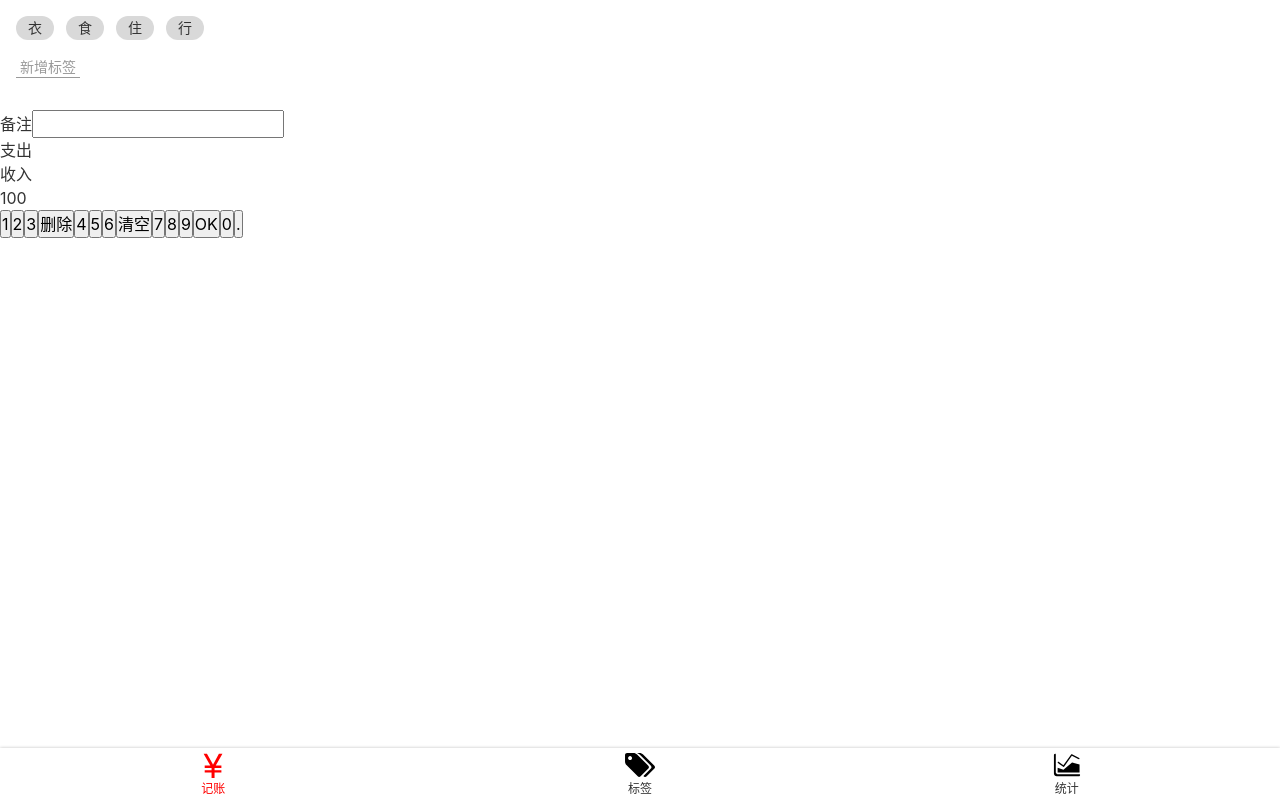
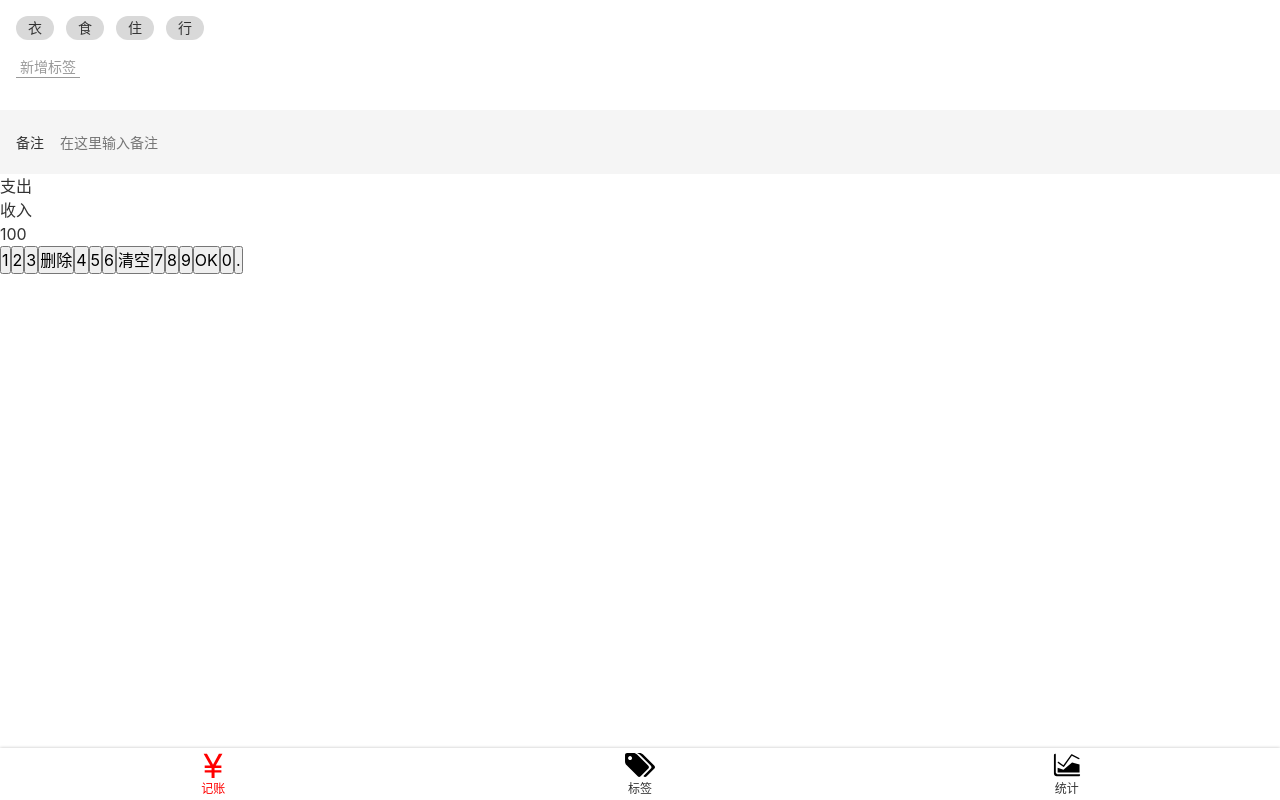
Before and after one commit to haixiangyan/split-wise-vue, a Vue app: page /#/money in a window 1280 px wide. Built offline with nearby package versions, Linux system fonts and the light colour scheme.

Commit message:
Update notes styles

```diff
--- a/src/assets/styles/reset.scss
+++ b/src/assets/styles/reset.scss
@@ -14,3 +14,7 @@ ul, ol {
 button, input {
   font: inherit;
 }
+
+:focus {
+  outline: none;
+}
--- a/src/views/Money.vue
+++ b/src/views/Money.vue
@@ -14,7 +14,7 @@
         <div>
             <label class="notes">
                 <span class="name">备注</span>
-                <input type="text">
+                <input type="text" placeholder="在这里输入备注">
             </label>
         </div>
         <div>
@@ -79,4 +79,21 @@
             }
         }
     }
+    .notes {
+        font-size: 14px;
+        background: #f5f5f5;
+        padding-left: 16px;
+        display: flex;
+        align-items: center;
+        .name {
+            padding-right: 16px;
+        }
+        input {
+            height: 64px;
+            flex-grow: 1;
+            background: transparent;
+            border: none;
+            padding-right: 16px;
+        }
+    }
 </style>
```
